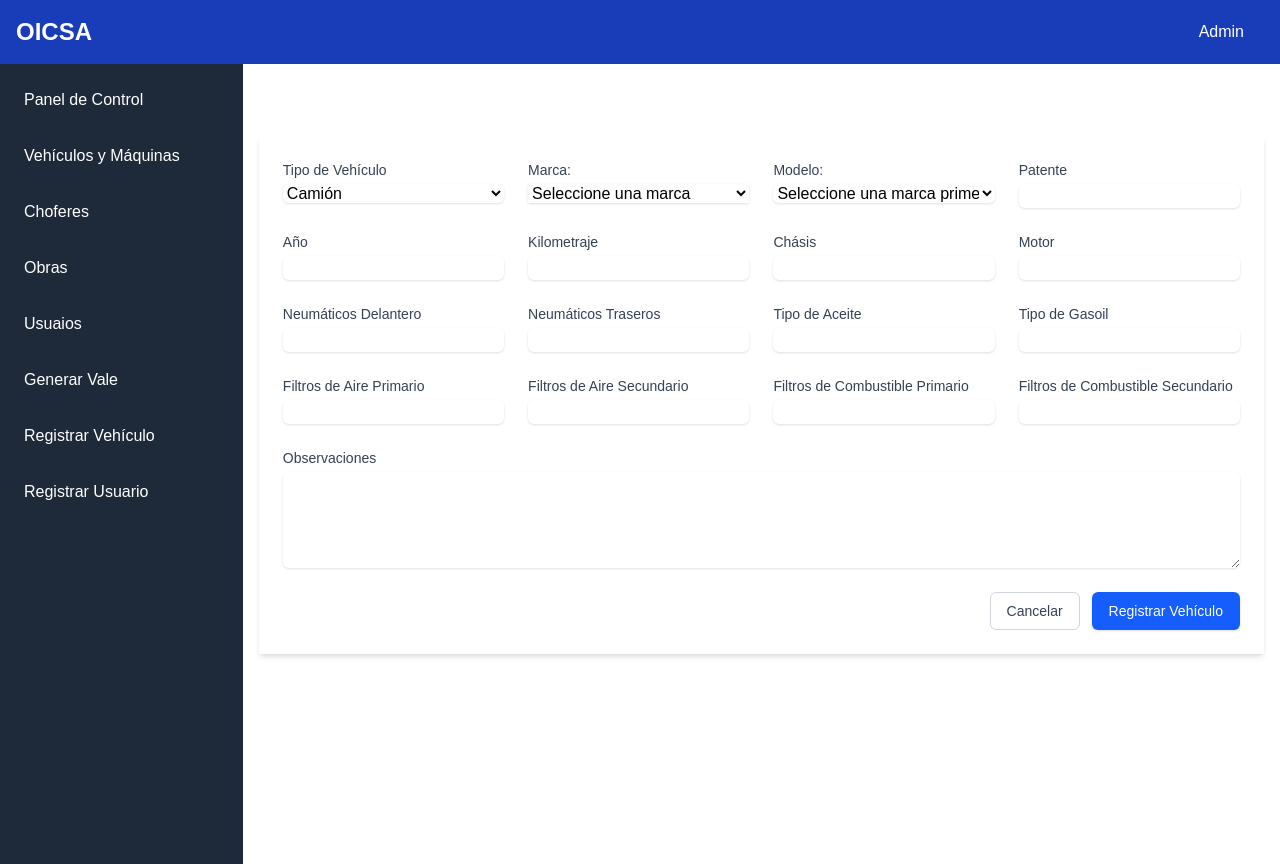
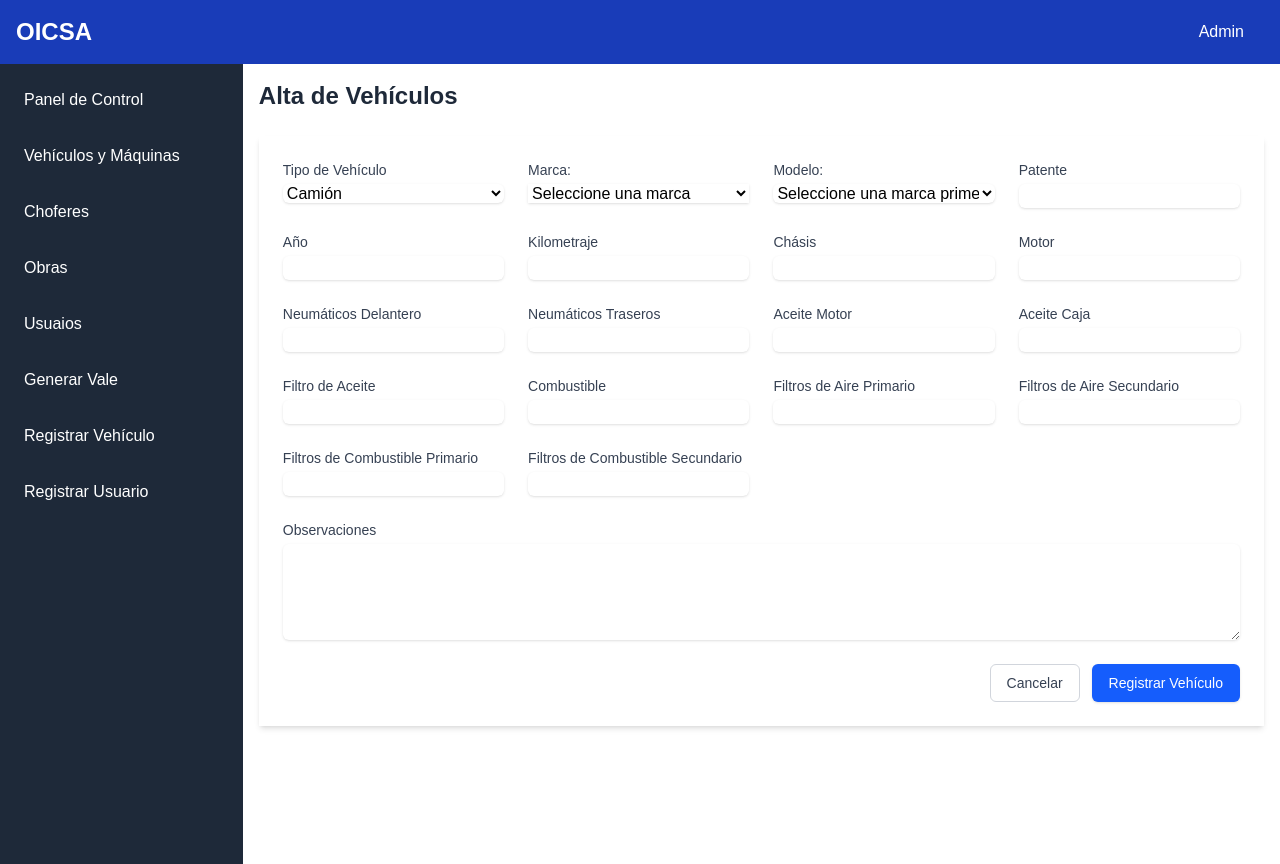
Before and after one commit to JonathanGrauberg/demo-oicsa, a Next.js app: page /vehicleregistration in a window 1280 px wide. Built offline with nearby package versions, Linux system fonts and the light colour scheme.

Commit message:
arreglo de formularios user y vehicle

```diff
--- a/src/app/globals.css
+++ b/src/app/globals.css
@@ -14,7 +14,7 @@
 
 @media (prefers-color-scheme: dark) {
   :root {
-    --background: #525252;
+    --background: #ffffff;
     --foreground: #ededed;
   }
 }
--- a/src/app/newUser/page.tsx
+++ b/src/app/newUser/page.tsx
@@ -57,7 +57,7 @@ const NewUser = () => {
 
   return (
     <div>
-      <h1 className="text-2xl font-bold text-white mb-6">Alta de Usuario</h1>
+      <h1 className="text-2xl font-bold text-black mb-6">Alta de Usuario</h1>
       <div className="bg-white rounded-lg shadow-md p-6">
         <form onSubmit={handleSubmit} className="space-y-6">
           <div className="grid grid-cols-1 md:grid-cols-4 gap-6">
@@ -65,51 +65,51 @@ const NewUser = () => {
             <div>
               <h2 className="text-xl font-bold text-black mb-4">Datos de la Persona</h2>
               <label className="block text-sm font-medium text-gray-700">Nombre</label>
-              <input type="text" name="nombre" value={formData.nombre} onChange={handleChange} className="input text-black" />
+              <input type="text" name="nombre" value={formData.nombre} onChange={handleChange} className="input text-black" required/>
 
               <label className="block text-sm font-medium text-gray-700 mt-2">Apellido</label>
-              <input type="text" name="apellido" value={formData.apellido} onChange={handleChange} className="input text-black" />
+              <input type="text" name="apellido" value={formData.apellido} onChange={handleChange} className="input text-black" required/>
 
               <label className="block text-sm font-medium text-gray-700 mt-2">Fecha Nacimiento</label>
-              <input type="date" name="fecha_nacimiento" value={formData.fecha_nacimiento} onChange={handleChange} className="input text-black" />
+              <input type="date" name="fecha_nacimiento" value={formData.fecha_nacimiento} onChange={handleChange} className="input text-black" required/>
 
               <label className="block text-sm font-medium text-gray-700 mt-2">Documento</label>
-              <input type="number" name="documento" value={formData.numero_documento} onChange={handleChange} className="input text-black" />
+              <input type="number" name="numero_documento" value={formData.numero_documento} onChange={handleChange} className="input text-black" required/>
             </div>
 
             {/* Datos como Empleado */}
             <div>
               <h2 className="text-xl font-bold text-black mb-4">Datos como Empleado</h2>
               <label className="block text-sm font-medium text-gray-700">Cargo</label>
-              <select name="cargo" value={formData.cargo} onChange={handleChange} className="input text-black">
+              <select name="cargo" value={formData.cargo} onChange={handleChange} className="input text-black" required>
                 <option>Administrativo</option>
                 <option>Chofer</option>
               </select>
               <label className="block text-sm font-medium text-gray-700">Se encuentra:</label>
-              <select name="estado_empleado" value={formData.estado_empleado} onChange={handleChange} className="input text-black">
+              <select name="estado_empleado" value={formData.estado_empleado} onChange={handleChange} className="input text-black" required>
                 <option>Activo</option>
                 <option>Inactivo</option>
                 <option>Licencia</option>
               </select>
               <label className="block text-sm font-medium text-gray-700 mt-2">Fecha de alta</label>
-              <input type="date" name="fecha_alta" value={formData.fecha_alta} onChange={handleChange} className="input text-black" />
+              <input type="date" name="fecha_alta" value={formData.fecha_alta} onChange={handleChange} className="input text-black" required/>
             </div>
 
             {/* Datos como Usuario */}
             <div>
               <h2 className="text-xl font-bold text-black mb-4">Datos como Usuario</h2>
               <label className="block text-sm font-medium text-gray-700">Nombre de Usuario</label>
-              <input type="text" name="username" value={formData.username} onChange={handleChange} className="input text-black" />
+              <input type="text" name="username" value={formData.username} onChange={handleChange} className="input text-black" required/>
 
               <label className="block text-sm font-medium text-gray-700 mt-2">Password</label>
-              <input type="password" name="password" value={formData.password} onChange={handleChange} className="input text-black" />
+              <input type="password" name="password" value={formData.password} onChange={handleChange} className="input text-black" required/>
             </div>
 
             {/* Rol de Usuario */}
             <div>
               <h2 className="text-xl font-bold text-black mb-4">Rol de Usuario</h2>
               <label className="block text-sm font-medium text-gray-700">Tipo de Usuario</label>
-              <select name="rol" value={formData.rol} onChange={handleChange} className="input text-black">
+              <select name="rol" value={formData.rol} onChange={handleChange} className="input text-black" required>
                 <option>Chofer</option>
                 <option>Supervisor</option>
                 <option>Administrativo</option>
--- a/src/app/vehicleregistration/page.tsx
+++ b/src/app/vehicleregistration/page.tsx
@@ -4,7 +4,7 @@ import SelectsDependientes from '../../components/SelectsDependientes';
 const VehicleRegistration = () => {
     return (
       <div>
-        <h1 className="text-2xl font-bold text-gray-800 mb-6 text-white">Alta de Vehículos</h1>
+        <h1 className="text-2xl font-bold text-gray-800 mb-6 text-black">Alta de Vehículos</h1>
         <div className="bg-white rounded-1g shadow-md p-6">
           <form className="space-y-6">
             <div className="grid grid-cols-1 md:grid-cols-4 gap-6">
@@ -50,11 +50,19 @@ const VehicleRegistration = () => {
                 <input type="text" className="mt-1 block w-full rounded-md border-gray-300 shadow-sm focus:border-blue-500 focus:ring-blue-500 text-black" />
               </div>
               <div>
-                <label className="block text-sm font-medium text-gray-700">Tipo de Aceite</label>
+                <label className="block text-sm font-medium text-gray-700">Aceite Motor</label>
                 <input type="text" className="mt-1 block w-full rounded-md border-gray-300 shadow-sm focus:border-blue-500 focus:ring-blue-500 text-black" />
               </div>
               <div>
-                <label className="block text-sm font-medium text-gray-700">Tipo de Gasoil</label>
+                <label className="block text-sm font-medium text-gray-700">Aceite Caja</label>
+                <input type="text" className="mt-1 block w-full rounded-md border-gray-300 shadow-sm focus:border-blue-500 focus:ring-blue-500 text-black" />
+              </div>
+              <div>
+                <label className="block text-sm font-medium text-gray-700">Filtro de Aceite</label>
+                <input type="text" className="mt-1 block w-full rounded-md border-gray-300 shadow-sm focus:border-blue-500 focus:ring-blue-500 text-black" />
+              </div>
+              <div>
+                <label className="block text-sm font-medium text-gray-700">Combustible</label>
                 <input type="text" className="mt-1 block w-full rounded-md border-gray-300 shadow-sm focus:border-blue-500 focus:ring-blue-500 text-black" />
               </div>
               <div>
```
